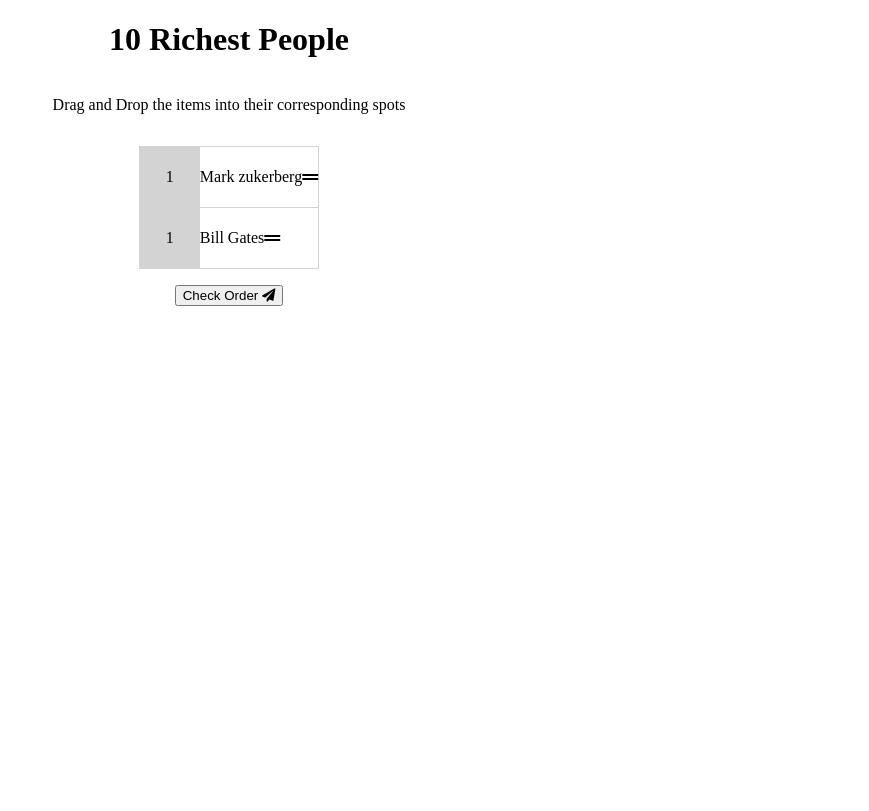
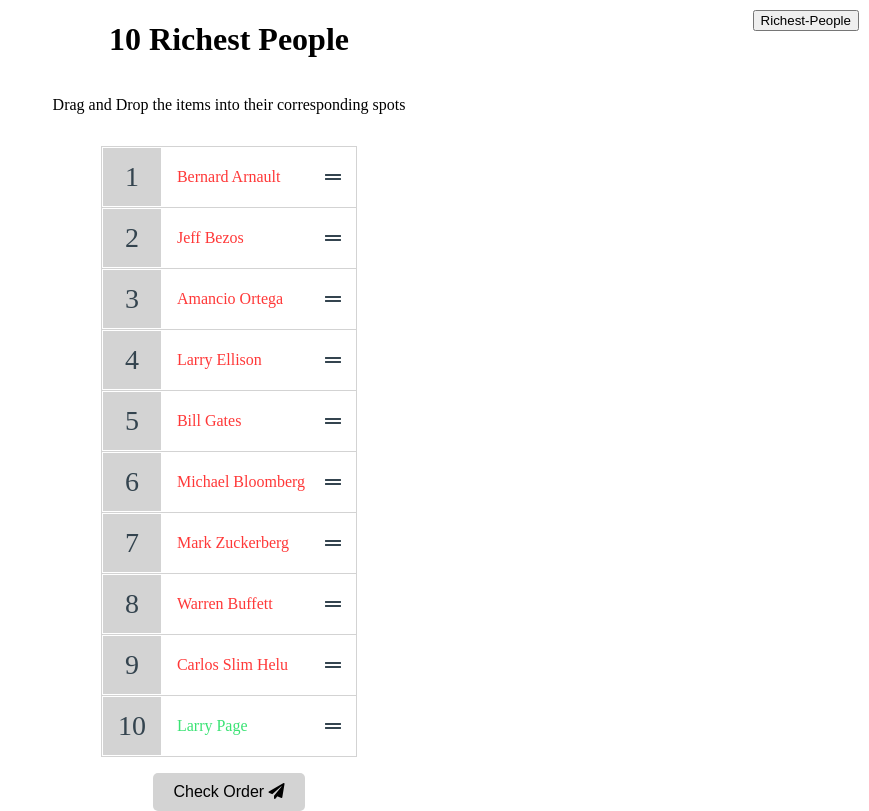
Before and after one commit to artihepat7/Sortable-List-Drag-and-Drop-API-, a plain HTML site: page index.html in a window 1280 px wide. Both pictures are taken after a click on the button "Check Order". Shown: the whole page, without its empty margins (411-1280 px from the left). Drawn offline with Linux system fonts and the light colour scheme.

Commit message:
Sortable-List-Drag-and-Drop-API

```diff
--- a/index.html
+++ b/index.html
@@ -14,10 +14,11 @@
     <script src="script.js" defer></script>
   </head>
   <body>
+    <button class="richest-People" id="richest-People">Richest-People</button>
     <h1>10 Richest People</h1>
     <p>Drag and Drop the items into their corresponding spots</p>
     <ul class="draggable-list" id="draggable-list">
-      <li>
+      <!-- <li>
         <span class="number">1</span>
         <div class="draggable" draggable="true">
           <p class="person-name">Mark zukerberg</p>
@@ -25,12 +26,12 @@
         </div>
       </li>
       <li>
-        <span class="number">1</span>
+        <span class="number">2</span>
         <div class="draggable" draggable="true">
           <p class="person-name">Bill Gates</p>
           <i class="fas fa-grip-lines"></i>
         </div>
-      </li>
+      </li> -->
     </ul>
     <button class="check-btn" id="check">
       Check Order
--- a/script.js
+++ b/script.js
@@ -1,2 +1,116 @@
 const draggable_list = document.getElementById("draggable-list");
 const check = document.getElementById("check");
+const richest_People = document.getElementById("richest-People");
+
+const richestPeople = [
+  "Jeff Bezos",
+  "Bill Gates",
+  "Warren Buffett",
+  "Bernard Arnault",
+  "Carlos Slim Helu",
+  "Amancio Ortega",
+  "Larry Ellison",
+  "Mark Zuckerberg",
+  "Michael Bloomberg",
+  "Larry Page",
+];
+console.log(richestPeople);
+let dragStartIndex;
+
+// Store listitems
+const listItems = [];
+
+createList();
+function createList() {
+  const copyRichestPeople = [...richestPeople];
+
+  const randomNumArr = copyRichestPeople.map((item) => ({
+    personName: item,
+    num: Math.random(),
+  }));
+  // console.log(randomNumArr);
+
+  const sortedArr = randomNumArr.sort((a, b) => a.num - b.num);
+  // console.log(sortedArr);
+
+  const finalArr = sortedArr.map((item) => item.personName);
+  // console.log(finalArr);
+
+  finalArr.forEach((people, index) => {
+    const li = document.createElement("li");
+    li.setAttribute("data-index", index);
+    li.innerHTML += `
+    <span class="number">${index + 1}</span>
+    <div class="draggable" draggable="true">
+      <p class="person-name">${people}</p>
+      <i class="fas fa-grip-lines"></i>
+    </div>
+  `;
+    draggable_list.appendChild(li);
+    listItems.push(li);
+  });
+
+  addEventListeners();
+}
+//drag and drop
+function dragStart() {
+  dragStartIndex = this.closest("li").getAttribute("data-index");
+  // console.log(dragStartIndex);
+}
+function dragLeave() {
+  //console.log("dragLeave");
+  this.classList.remove("over");
+}
+function dragOver() {
+  //console.log("dragOver");
+  event.preventDefault();
+}
+function dragDrop() {
+  //console.log("dragDrop");
+  const dragEndIndex = +this.getAttribute("data-index");
+  swapItems(dragStartIndex, dragEndIndex);
+}
+
+//swap Items
+function swapItems(from, to) {
+  const fromItem = listItems[from].querySelector(".draggable");
+  const toItem = listItems[to].querySelector(".draggable");
+  // console.log(fromItem);
+  // console.log(toItem);
+  listItems[from].appendChild(toItem);
+  listItems[to].appendChild(fromItem);
+}
+
+function dragEnter() {
+  //console.log("dragEnter");
+  this.classList.add("over");
+}
+function addEventListeners() {
+  const draggables = document.querySelectorAll(".draggable");
+  const draggableList = document.querySelectorAll(".draggable-list li");
+  // console.log(draggables, draggableList);
+
+  draggables.forEach((draggable) => {
+    draggable.addEventListener("dragstart", dragStart);
+  });
+
+  draggableList.forEach((item) => {
+    item.addEventListener("dragover", dragOver);
+    item.addEventListener("drop", dragDrop);
+    item.addEventListener("dragenter", dragEnter);
+    item.addEventListener("dragleave", dragLeave);
+  });
+}
+check.addEventListener("click", checkOrder);
+function checkOrder() {
+  listItems.forEach((item, index) => {
+    const personName = item.querySelector(".draggable").innerText;
+
+    if (personName !== richestPeople[index]) {
+      item.classList.add("wrong");
+    } else {
+      item.classList.remove("wrong");
+      item.classList.add("right");
+    }
+  });
+}
--- a/style.css
+++ b/style.css
@@ -12,8 +12,10 @@
   list-style-type: none;
   padding: 0;
   border: 1px solid lightgrey;
+  color: #34444f;
 }
 .draggable-list li {
+  background-color: #fff;
   display: flex;
 }
 .draggable-list li:not(:last-of-type) {
@@ -26,9 +28,49 @@
   background: lightgrey;
   justify-content: center;
   align-items: center;
+  font-size: 28px;
+  border: 1px solid #fff;
 }
+
 .draggable {
+  cursor: pointer;
   display: flex;
-  justify-content: center;
   align-items: center;
+  justify-content: space-between;
+  padding: 15px;
+  flex: 1;
 }
+.draggable-list li.over .draggable {
+  background-color: #eaeaea;
+}
+.draggable-list .person-name {
+  margin: 0 20px 0 0;
+}
+.draggable-list li.right .person-name {
+  color: #3ae374;
+}
+
+.draggable-list li.wrong .person-name {
+  color: #ff3838;
+}
+.check-btn {
+  border: none;
+  background: lightgrey;
+  border-radius: 5px;
+  font-size: 16px;
+  padding: 10px 20px;
+  cursor: pointer;
+}
+
+.check-btn:active {
+  transform: scale(0.98);
+}
+
+.check-btn:focus {
+  outline: none;
+}
+.richest-People {
+  position: absolute;
+  top: 10px;
+  right: 10px;
+}
```
